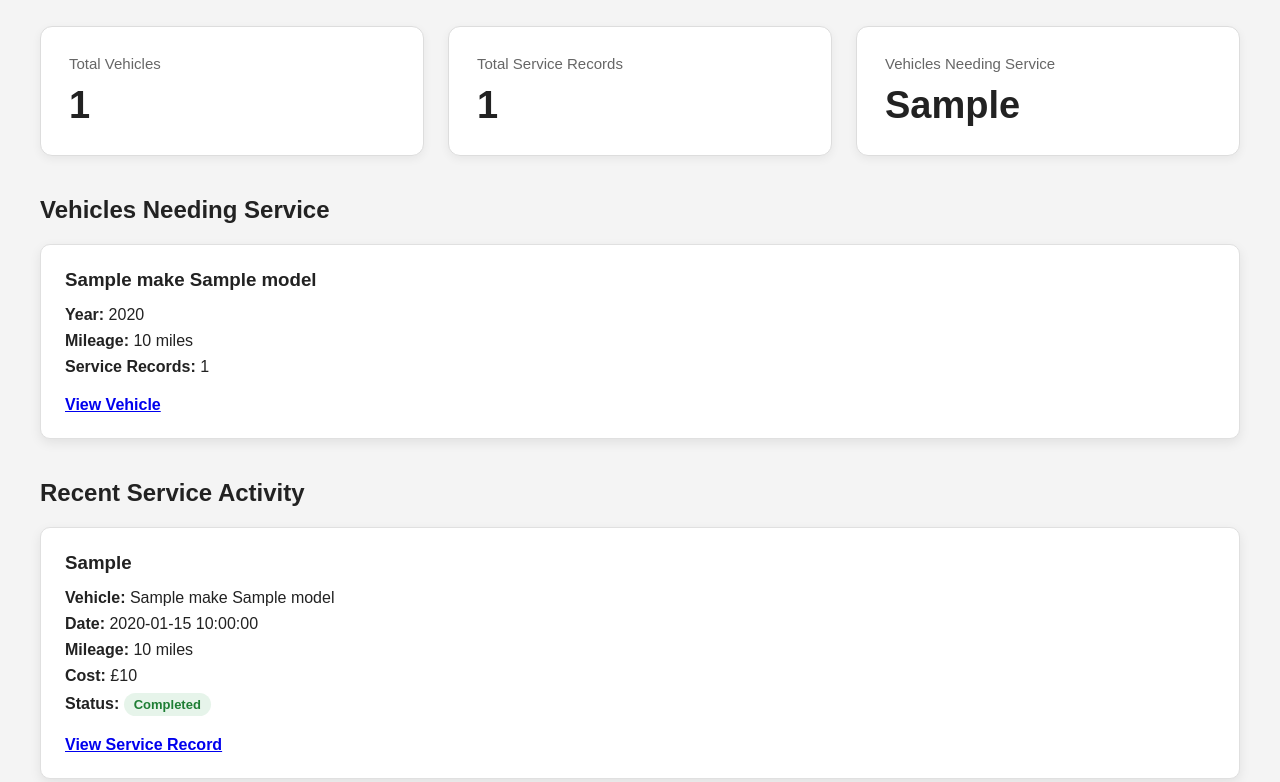
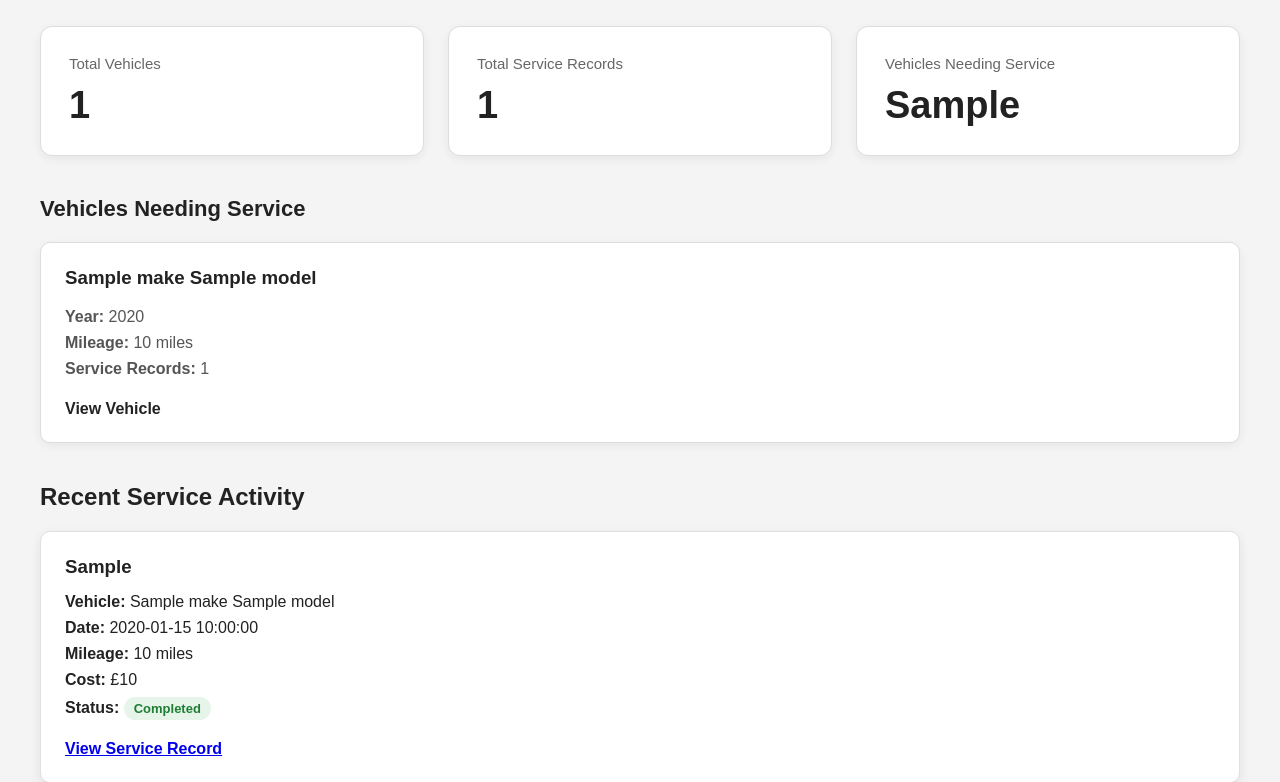
Before and after one commit to nnoroi/vehicle_service_management, a Flask app: template app/templates/dashboard.html in a window 1280 px wide. Shown: the part 197-979 px from the top of the page. Run offline with Flask 3, Linux system fonts and the light colour scheme; the template is opened without the code that fills it: most values are stand-ins (such as "Sample title", 1, 10 or a date in 2020).

Commit message:
Polish vehicles needing service section

```diff
--- a/app/static/css/style.css
+++ b/app/static/css/style.css
@@ -145,31 +145,39 @@ body {
 
 .vehicles-needing-service h2 {
     margin-bottom: 20px;
+    font-size: 22px;
 }
 
 .vehicles-needing-service .service-card {
     background-color: white;
     padding: 24px;
-    margin-bottom: 20px;
+    margin-bottom: 16px;
     border-radius: 10px;
-    border: 1px solid #e0e0e0;
-    box-shadow: 0 4px 12px rgba(0, 0, 0, 0.08);
+    border: 1px solid #ddd;
+    box-shadow: 0 3px 10px rgba(0, 0, 0, 0.06);
 }
 
 .vehicles-needing-service .service-card h3 {
-    margin-top: 0;
-    margin-bottom: 15px;
+    margin: 0 0 16px 0;
+    margin-bottom: 19px;
 }
 
 
 .vehicles-needing-service .service-card p {
     margin: 8px 0;
+    color: #555;
 }
 
 .vehicles-needing-service .service-card a {
     display: inline-block;
-    margin-top: 12px;
+    margin-top: 14px;
+    color: #222;
     font-weight: bold;
+    text-decoration: none;
+}
+
+.vehicles-needing-service .service-card a:hover {
+    text-decoration: underline;
 }
 
 .recent-service-activity {
```
